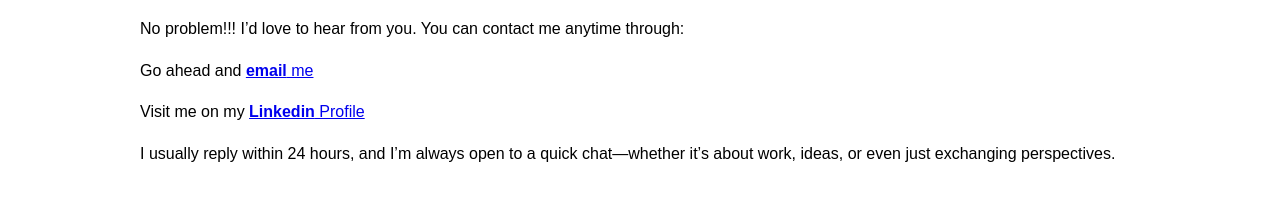
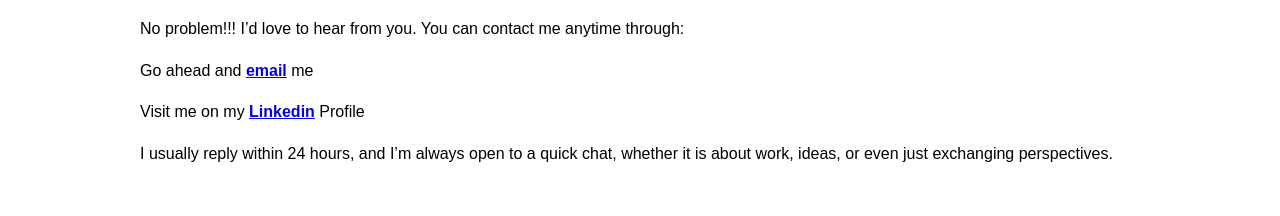
Before and after one commit to heshamibrahim25/Portfolio, a plain HTML site: page index.html in a window 1280 px wide. Shown: the part 2711-2927 px from the top of the page. Drawn offline with Linux system fonts and the light colour scheme.

Commit message:
Update index.html

```diff
--- a/index.html
+++ b/index.html
@@ -155,9 +155,9 @@
     <div class="direct-contact">
       <h3>Prefer reaching out directly?</h3>
       <p>No problem!!! I’d love to hear from you. You can contact me anytime through:</p>
-      <p>Go ahead and <a href="mailto:Hesham.huawei25@gmail.com"><strong>email</strong> me</a></p>
-      <p>Visit me on my <a href="https://www.linkedin.com/in/heshama2hibrahim/" target="_blank"><strong>Linkedin</strong> Profile</a></p>
-      <p>I usually reply within 24 hours, and I’m always open to a quick chat—whether it’s about work, ideas, or even just exchanging perspectives.</p>
+      <p>Go ahead and <a href="mailto:Hesham.huawei25@gmail.com"><strong>email</strong></a> me</p>
+      <p>Visit me on my <a href="https://www.linkedin.com/in/heshama2hibrahim/" target="_blank"><strong>Linkedin</strong></a> Profile</p>
+      <p>I usually reply within 24 hours, and I’m always open to a quick chat, whether it is about work, ideas, or even just exchanging perspectives.</p>
     </div>
   </section>
 
```
